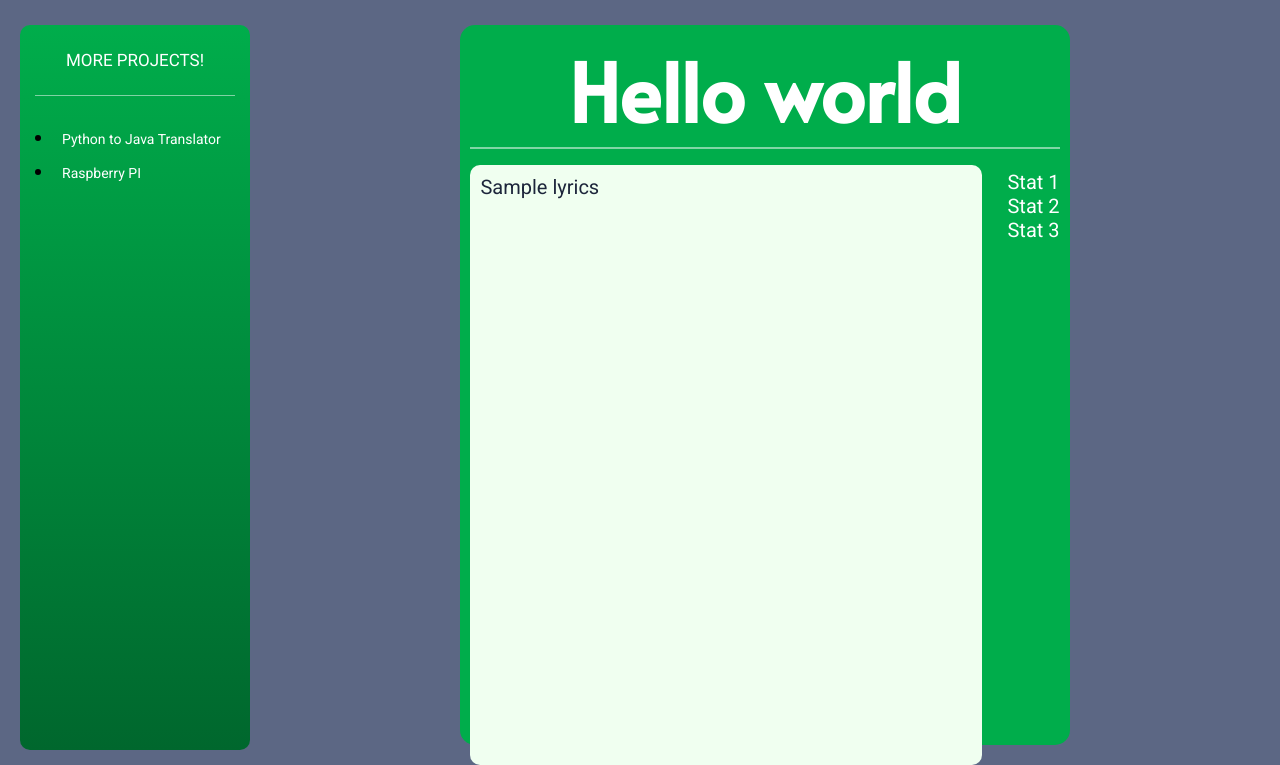
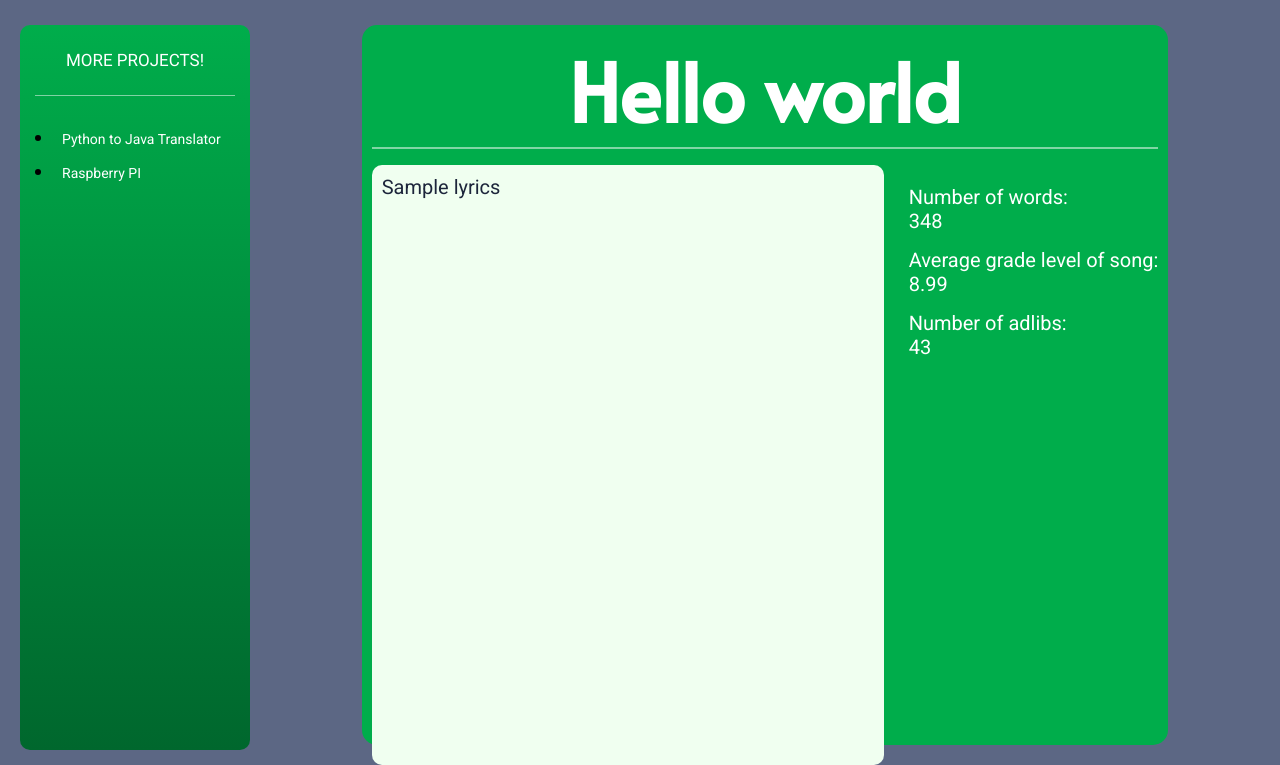
Before and after one commit to parkerswanson19/PythonJavaTranslator, a Django app: template templates/rap-analyzer2.html in a window 1280 px wide. Shown: the part 50-815 px from the top of the page. Run offline with Django 3.2, Linux system fonts and the light colour scheme; the template is opened without the code that fills it: most values are stand-ins (such as "Sample title", 1, 10 or a date in 2020).

Commit message:
Finished first draft of second page of template

```diff
--- a/static/PythonJavaTranslator/css/rap-analyzer.css
+++ b/static/PythonJavaTranslator/css/rap-analyzer.css
@@ -218,27 +218,35 @@ textarea {
     color: #1d263b;
 }
 
-/*!* width *!*/
-/*textarea::-webkit-scrollbar {*/
-/*    width: 10px;*/
-/*}*/
+/* width */
+.lyrics-output::-webkit-scrollbar {
+    width: 10px;
+}
 
-/*!* Track *!*/
-/*textarea::-webkit-scrollbar-track {*/
-/*    box-shadow: inset 0 0 5px grey;*/
-/*    border-radius: 10px;*/
-/*}*/
+/* Track */
+.lyrics-output::-webkit-scrollbar-track {
+    box-shadow: inset 0 0 5px grey;
+    border-radius: 10px;
+}
 
-/*!* Handle *!*/
-/*textarea::-webkit-scrollbar-thumb {*/
-/*    background: #FF2400;*/
-/*    border-radius: 10px;*/
-/*}*/
+/* Handle */
+.lyrics-output::-webkit-scrollbar-thumb {
+    background: #4cb963;
+    border-radius: 10px;
+}
 
-/*!* Handle on hover *!*/
-/*textarea::-webkit-scrollbar-thumb:hover {*/
-/*    background: #b30000;*/
-/*}*/
+/* Handle on hover */
+.lyrics-output::-webkit-scrollbar-thumb:hover {
+    background: #4cb963;
+}
+
+.lyrics-output::selection {
+  background: rgba(76, 188, 95, 0.76); /* WebKit/Blink Browsers */
+}
+
+.lyrics-output::-moz-selection {
+  background: rgba(76, 188, 95, 0.76); /* Gecko Browsers */
+}
 
 .row {
     display: flex;
@@ -249,6 +257,7 @@ textarea {
 }
 
 .body-content ul li {
+    margin-top: 15px;
     list-style: none;
     color: white;
 }
--- a/templates/rap-analyzer2.html
+++ b/templates/rap-analyzer2.html
@@ -29,11 +29,11 @@
         <div class="body-box">
             <h1>Hello world</h1>
             <div class="row">
-                <textarea>{{ code.lyrics }}</textarea>
+                <textarea class="lyrics-output">{{ code.lyrics }}</textarea>
                 <ul>
-                    <li>Stat 1</li>
-                    <li>Stat 2</li>
-                    <li>Stat 3</li>
+                    <li>Number of words:<br>348</li>
+                    <li>Average grade level of song:<br>8.99</li>
+                    <li>Number of adlibs:<br>43</li>
                 </ul>
             </div>
         </div>
--- a/templates/translator.html
+++ b/templates/translator.html
@@ -1,7 +1,7 @@
 {% load static %}
 <!DOCTYPE html>
 
-<html>
+<html lang="en">
 
 <head lang="en">
     <link href="{% static 'PythonJavaTranslator/css/translator-styles.css' %}" rel="stylesheet" />
```
